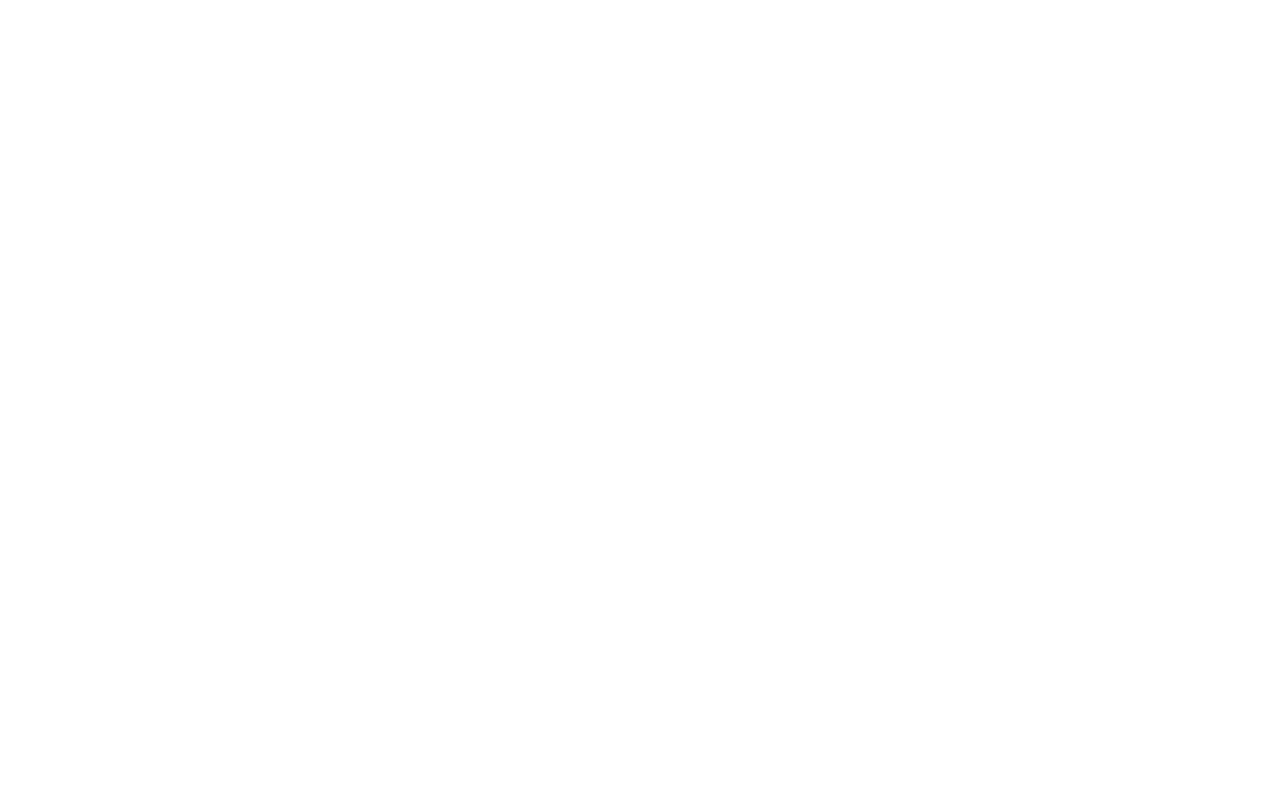
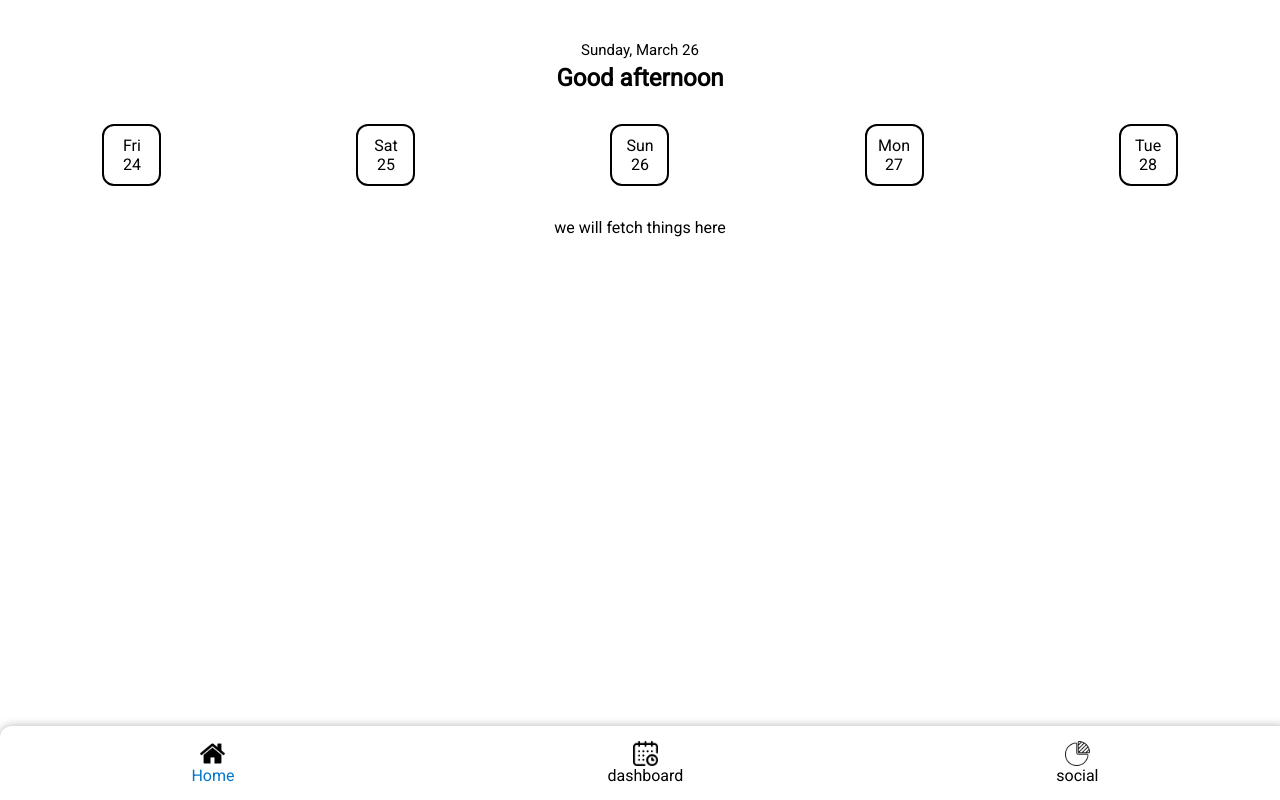
Before and after one commit to pushkarsingh019/disciplinify-web, a React (Vite) app: page /dashboard in a window 1280 px wide. Before the commit this address had no page. Built offline with nearby package versions, Linux system fonts and the light colour scheme.

Commit message:
dashboard static ui done

```diff
--- a/src/App.jsx
+++ b/src/App.jsx
@@ -8,6 +8,7 @@ import HomeScreen from "./screens/HomeScreen";
 import LoginScreen from "./screens/Login";
 import MorningScreen from "./screens/MorningScreen";
 import EveningJournal from "./screens/EveningJournal";
+import Dashboard from "./screens/Dashboard";
 
 export default function App() {
 	const [userData, setUserData] = useState(
@@ -35,11 +36,21 @@ export default function App() {
 						)
 					}
 				/>
-        <Route path="/signup" element={<Signup onSignup={authHandler} />} />
-        <Route path="/home" element={<HomeScreen userData={userData} />} />
-        <Route path="/login" element={<LoginScreen onLogin={authHandler} />} />
+				<Route
+					path="/signup"
+					element={<Signup onSignup={authHandler} />}
+				/>
+				<Route
+					path="/home"
+					element={<HomeScreen userData={userData} />}
+				/>
+				<Route
+					path="/login"
+					element={<LoginScreen onLogin={authHandler} />}
+				/>
 				<Route path="/morning" element={<MorningScreen />} />
 				<Route path="/evening" element={<EveningJournal />} />
+				<Route path="/dashboard" element={<Dashboard />} />
 			</Routes>
 		</BrowserRouter>
 	);
--- /dev/null
+++ b/src/components/DayBox.jsx
@@ -0,0 +1,9 @@
+export default function DayBox({ day, date }) {
+	return (
+		<div className="day-box">
+			<span>{day}</span>
+			<br />
+			{date}
+		</div>
+	);
+}
--- a/src/components/TimeAndGreeting.jsx
+++ b/src/components/TimeAndGreeting.jsx
@@ -17,7 +17,7 @@ const TimeAndGreetings = ({ name }) => {
 		<section className="greetings">
 			<small className="small">{today}</small>
 			<h4 className="h4">
-        {greeting}, {name}
+				{greeting} {name}
 			</h4>
 		</section>
 	);
--- a/src/index.css
+++ b/src/index.css
@@ -227,3 +227,19 @@ strong {
     color: white;
     cursor: pointer;
 }
+
+
+/* day strings */
+.day-strings {
+    display: flex;
+    justify-content: space-between;
+    margin-top: 4vh;
+    margin-bottom: 4vh;
+}
+
+.day-box {
+    border-radius: 12px;
+    border: 2px solid black;
+    padding: 10px 0px;
+    width: 55px;
+}
--- /dev/null
+++ b/src/screens/Dashboard.jsx
@@ -0,0 +1,26 @@
+import NavBar from "../components/NavBar";
+import TimeAndGreetings from "../components/TimeAndGreeting";
+import { generateDateStrings, getDayString } from "../utils/scripts";
+import DayBox from "../components/DayBox";
+
+export default function Dashboard() {
+	const dateList = generateDateStrings(new Date(), 2);
+	return (
+		<section style={{ textAlign: "center" }} className="screen">
+			<TimeAndGreetings />
+			<NavBar />
+			<section className="day-strings">
+				{dateList.map((date) => {
+					const dayString = getDayString(new Date(date));
+					return (
+						<DayBox
+							day={dayString.dayOfWeekAbbreviation}
+							date={dayString.dayOfMonth}
+						/>
+					);
+				})}
+			</section>
+			<p>we will fetch things here</p>
+		</section>
+	);
+}
--- /dev/null
+++ b/src/utils/scripts.js
@@ -0,0 +1,53 @@
+
+// Below is the format for how days would be parsed in this application
+const date = new Date();
+const year = date.getFullYear();
+const month = String(date.getMonth() + 1).padStart(2, '0');
+const day = String(date.getDate()).padStart(2, '0');
+const formattedDate = `${year}-${month}-${day}`;
+
+export const generateDateStrings = (date, days) => {
+    if(days < 0){
+        throw new Error("number of days cannot be negative")
+    }
+    // Initialize an array to store the date strings
+    const dateStrings = [];
+
+    // Loop through the previous three dates and add their strings to the array
+    for (let i = days; i >= 1; i--) {
+      const prevDate = new Date(date.getTime() - i * 24 * 60 * 60 * 1000);
+      const year = prevDate.getFullYear();
+      const month = String(prevDate.getMonth() + 1).padStart(2, '0');
+      const day = String(prevDate.getDate()).padStart(2, '0');
+      const formattedDate = `${year}-${month}-${day}`;
+      dateStrings.push(formattedDate);
+    }
+
+    // Add the current date string to the array
+    const year = date.getFullYear();
+    const month = String(date.getMonth() + 1).padStart(2, '0');
+    const day = String(date.getDate()).padStart(2, '0');
+    const formattedDate = `${year}-${month}-${day}`;
+    dateStrings.push(formattedDate);
+
+    // Loop through the next three dates and add their strings to the array
+    for (let i = 1; i <= days; i++) {
+      const nextDate = new Date(date.getTime() + i * 24 * 60 * 60 * 1000);
+      const year = nextDate.getFullYear();
+      const month = String(nextDate.getMonth() + 1).padStart(2, '0');
+      const day = String(nextDate.getDate()).padStart(2, '0');
+      const formattedDate = `${year}-${month}-${day}`;
+      dateStrings.push(formattedDate);
+    }
+
+    // Return the array of date strings
+    return dateStrings;
+};
+
+export const getDayString = (date) => {
+    const daysOfWeek = ['Sun', 'Mon', 'Tue', 'Wed', 'Thu', 'Fri', 'Sat'];
+    const dayOfWeekIndex = date.getDay();
+    const dayOfMonth = date.getDate().toString().padStart(2, '0');
+    const dayOfWeekAbbreviation = daysOfWeek[dayOfWeekIndex];
+    return {dayOfWeekAbbreviation, dayOfMonth};
+};
```
Lines whose indentation alone changed are shown as unchanged.
